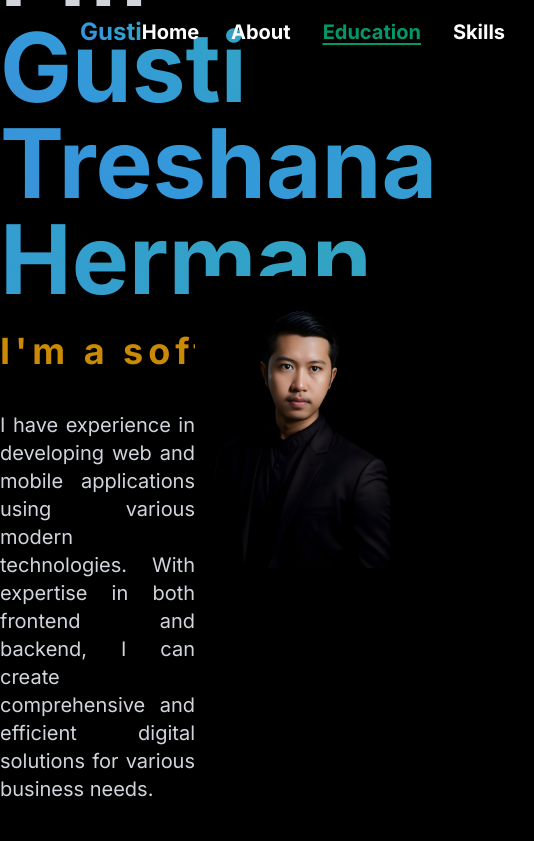
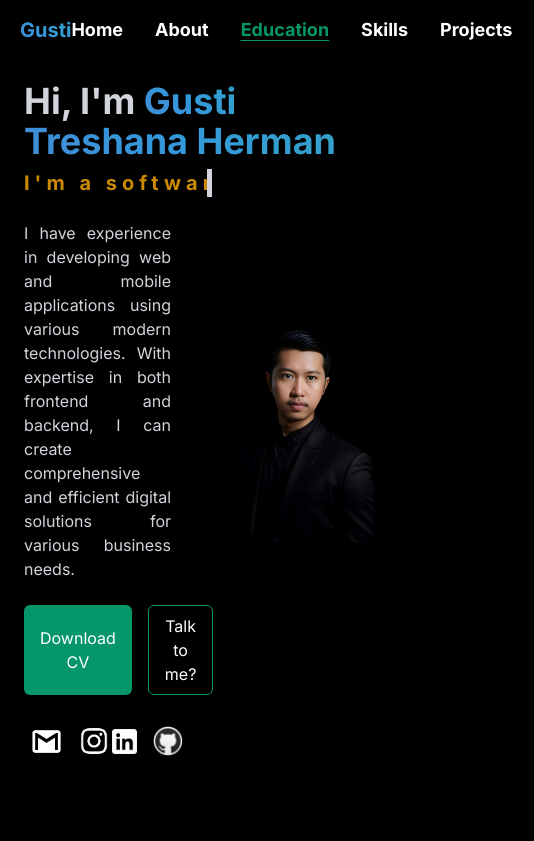
Before and after one commit to Gustitreshana/Portofolio-Website, a Next.js app: page / in a window 390 px wide. Shown: the top 841 px of the page, 534 px wide, since content can reach past the window. Built offline with nearby package versions, Linux system fonts and the light colour scheme.

Commit message:
feat: add responsive tablet

```diff
--- a/src/components/About/index.tsx
+++ b/src/components/About/index.tsx
@@ -21,7 +21,7 @@ const About = () => {
         </div>
       </div>
 
-      <div className="flex justify-center mt-20">
+      <div className="flex justify-center mt-20 md:px-6">
         <p className="text-xl text-justify max-w-[900px] text-gray-300">
           I&apos;m Gusti Treshana Herman, a software engineer with expertise in
           full-stack development, specializing in{" "}
--- a/src/components/Card/index.tsx
+++ b/src/components/Card/index.tsx
@@ -12,7 +12,7 @@ const Card = ({ title, description, date }: CardProps) => {
       </div>
       <div>
         <h3 className="text-xl font-bold text-yellow-600">{title}</h3>
-        <p className="text-sm text-gray-300">{description}</p>
+        <p className="text-sm text-justify text-gray-300">{description}</p>
       </div>
     </div>
   );
--- a/src/components/Education/index.tsx
+++ b/src/components/Education/index.tsx
@@ -6,7 +6,7 @@ const Education = () => {
         <div className="flex justify-center items-center pt-20">
             <h2 className="text-6xl font-bold text-gray-300">My <span className="text-emerald-600">Education</span></h2>
         </div>
-      <div className="flex flex-col gap-4 w-[50%] mx-auto">
+      <div className="flex flex-col gap-4 w-[50%] mx-auto md:w-[80%]">
         <Card
           title="University of LIA Jakarta - English Linguistics"
           description="I am studying the principles of English language structure, gaining knowledge in phonetics and phonology, and engaging in
--- a/src/components/Header/index.tsx
+++ b/src/components/Header/index.tsx
@@ -30,19 +30,19 @@ const Header = () => {
 
   return (
     <div id="home" className="flex justify-around items-center h-screen">
-      <div className="flex flex-col justify-center w-1/2 gap-10">
-        <div className="flex flex-col justify-center gap-6">
-          <h1 className="text-8xl font-bold text-gray-300">
+      <div className="flex flex-col justify-center w-1/2 gap-10 md:gap-6 md:px-6">
+        <div className="flex flex-col justify-center gap-6 md:gap-2 md:w-96">
+          <h1 className="text-8xl font-bold text-gray-300 md:text-4xl">
             Hi, I&apos;m <span className="text-emerald-600 glowing-text">Gusti</span>{" "}
             <span className="glowing-text">Treshana Herman</span>
           </h1>
           <div className="container-typing">
-            <h2 className="text-4xl font-bold text-yellow-600 typing-text">
+            <h2 className="text-4xl font-bold text-yellow-600 typing-text md:text-xl">
               {currentText}
             </h2>
           </div>
         </div>
-        <p className="text-xl text-justify text-gray-300">
+        <p className="text-xl text-justify text-gray-300 md:text-base">
           I have experience in developing web and mobile applications using
           various modern technologies. With expertise in both frontend and
           backend, I can create comprehensive and efficient digital solutions
@@ -109,8 +109,9 @@ const Header = () => {
         </div>
       </div>
 
-      <div>
+      <div className="flex md:justify-center md:items-center">
         <Image
+          className="md:w-10/12 md:h-10/12"
           src="/Pas-Foto-Jas-Hitam-Gusti.jpg"
           alt="Profile"
           width={500}
--- a/src/components/Navbar/index.tsx
+++ b/src/components/Navbar/index.tsx
@@ -30,9 +30,9 @@ const Navbar = () => {
   }, []);
 
   return (
-    <div className="fixed top-0 left-0 right-0 flex justify-between items-center p-4 px-20 z-10">
+    <div className="fixed top-0 left-0 right-0 flex justify-between items-center py-4 px-20 z-10 md:px-5">
       <div>
-        <h1 className="text-2xl font-bold text-emerald-600 glowing-text">
+        <h1 className="text-2xl font-bold text-emerald-600 glowing-text md:text-xl">
           Gusti
         </h1>
       </div>
@@ -42,7 +42,7 @@ const Navbar = () => {
           {["home", "about", "education", "skills", "projects"].map((section) => (
             <li
               key={section}
-              className={`text-xl font-bold cursor-pointer transition-all duration-300 ${
+              className={`text-xl font-bold cursor-pointer transition-all duration-300 md:text-lg ${
                 activeSection === section ? "text-emerald-600 underline underline-offset-4" : "hover:text-yellow-600"
               }`}
             >
--- a/src/components/Projects/index.tsx
+++ b/src/components/Projects/index.tsx
@@ -2,37 +2,49 @@
 import Image from "next/image";
 
 const Projects = () => {
-
   const handleOpenMasakin = () => {
     window.open("https://masakin-fe.vercel.app/");
   };
 
   const handleOpenZeroHunger = () => {
-    window.open("https://final-projec-git-605a51-christopher-jordan-ian-garcias-projects.vercel.app/");
+    window.open(
+      "https://final-projec-git-605a51-christopher-jordan-ian-garcias-projects.vercel.app/"
+    );
   };
 
   return (
-    <div id="projects" className="flex flex-col justify-center items-center h-screen">
-      <div>
+    <div
+      id="projects"
+      className="flex flex-col justify-center items-center h-screen"
+    >
+      <div className="md:mt-20">
         <h2 className="text-6xl font-bold text-gray-300">
           My <span className="text-emerald-600">Projects</span>
         </h2>
       </div>
 
-      <div className="flex justify-center items-center gap-10">
-        <div className="flex justify-center items-center gap-10 mt-20 cursor-pointer transition-all duration-300 hover:scale-105" onClick={handleOpenMasakin}>
+      <div className="flex justify-center items-center gap-10 md:flex-col md:gap-0">
+        <div
+          className="flex justify-center items-center gap-10 mt-20 cursor-pointer transition-all duration-300 hover:scale-105 md:mt-10 sm:flex-col"
+          onClick={handleOpenMasakin}
+        >
+          <div>
             <Image
               src="/Masakin-landing-page.png"
               alt="Masakin Landing Page"
               width={200}
               height={200}
             />
+          </div>
+          <div>
             <Image
               src="/Masakin-login.png"
               alt="Masakin Login Page"
               width={200}
               height={200}
             />
+          </div>
+          <div>
             <Image
               src="/Masakin-home.png"
               alt="Masakin Home Page"
@@ -40,8 +52,12 @@ const Projects = () => {
               height={200}
             />
           </div>
+        </div>
 
-        <div className="mt-20 cursor-pointer transition-all duration-300 hover:scale-105" onClick={handleOpenZeroHunger}>
+        <div
+          className="mt-20 cursor-pointer transition-all duration-300 hover:scale-105 md:mt-6"
+          onClick={handleOpenZeroHunger}
+        >
           <Image
             src="/ZeroHunger-landing-page.png"
             alt="ZeroHunger Landing Page"
--- a/src/components/Skills/index.tsx
+++ b/src/components/Skills/index.tsx
@@ -11,7 +11,7 @@ const Skills = () => {
 
       <div className="flex flex-col justify-center items-center mx-auto mt-44">
         <div className="flex flex-col justify-center items-center gap-5">
-          <div className="flex gap-10 p-10">
+          <div className="flex gap-10 p-10 sm:flex-col">
             <IconSkill title="Javascript" image={"/JavaScript-logo.png"} />
             <IconSkill title="Typescript" image={"/Typescript-logo.svg"} />
             <IconSkill title="React" image={"/React-logo.png"} />
--- a/tailwind.config.ts
+++ b/tailwind.config.ts
@@ -9,9 +9,11 @@ const config: Config = {
   theme: {
     extend: {
       screens: {
-        'mobile': {'min': '320px', 'max': '425px'},
-        'tablet': {'min': '426px', 'max': '768px'},
-        'laptop': {'min': '769px'},
+        'sm': {'max': '639px'},
+        'md': {'max': '767px'},
+        'lg': {'max': '1023px'},
+        'xl': {'max': '1279px'},
+        '2xl': {'max': '1535px'},
       },
       backgroundImage: {
         "gradient-radial": "radial-gradient(var(--tw-gradient-stops))",
```
Lines whose indentation alone changed are shown as unchanged.
